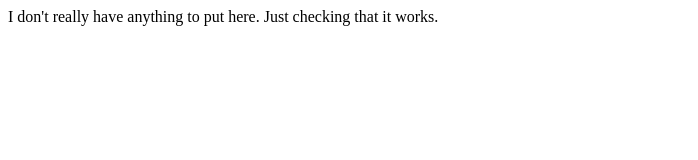
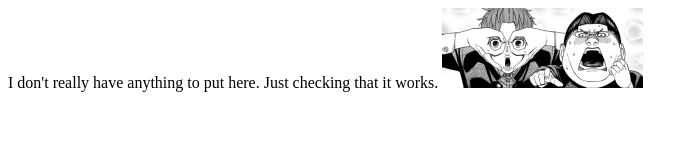
Before and after one commit to Peewi/Peewi.github.io, a plain HTML site: page index.html in a window 1280 px wide. Shown: the whole page, without its empty margins (0-698 px from the left). Drawn offline with Linux system fonts and the light colour scheme.

Commit message:
Update index.html

```diff
--- a/index.html
+++ b/index.html
@@ -8,5 +8,6 @@
 <body>
     I don't really have anything to put here.
     Just checking that it works.
+    <img src="dandadan sig.png" />
 </body>
 </html>
```
